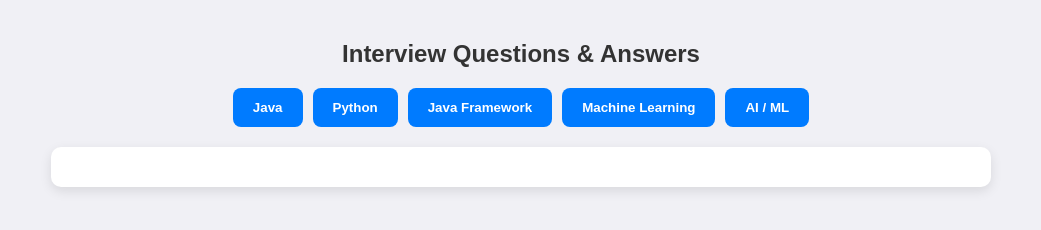
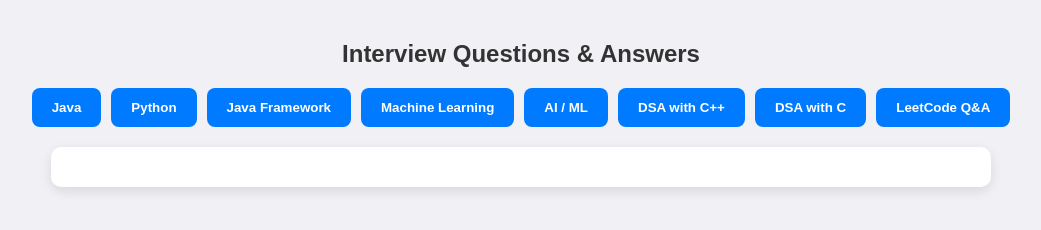
Before and after one commit to 9999-balasu/in, a plain HTML site: page index.html in a window 1280 px wide. Shown: the whole page, without its empty margins (119-1160 px from the left). Drawn offline with Linux system fonts and the light colour scheme.

Commit message:
Update index.html

```diff
--- a/index.html
+++ b/index.html
@@ -1,5 +1,6 @@
 
-<!DOCTYPE html>
+
+   <!DOCTYPE html>
 <html lang="en">
 <head>
   <meta charset="UTF-8" />
@@ -81,13 +82,21 @@
     <button onclick="showQA('javafw')">Java Framework</button>
     <button onclick="showQA('ml')">Machine Learning</button>
     <button onclick="showQA('ai')">AI / ML</button>
+    <button onclick="showQA('dsa_cpp')">DSA with C++</button>
+    <button onclick="showQA('dsa_c')">DSA with C</button>
+    <button onclick="showQA('leet')">LeetCode Q&A</button>
   </div>
 
   <div class="qa-container" id="qaContainer"></div>
 
   <script>
     const data = {
-      java: [
+
+
+
+
+
+       java: [
         ["What is Java?", "Java is a high-level, object‑oriented programming language."],
         ["Define JVM.", "Java Virtual Machine – runs Java bytecode."],
         ["Define JRE.", "Java Runtime Environment – includes JVM and libraries."],
@@ -119,8 +128,7 @@
         ["What is memory leak in Java?", "Unused objects not collected by GC."],
         ["What are annotations?", "Metadata for classes, methods, fields."]
       ],
-      python: [
-        ["What is Python?", "High-level, interpreted, dynamically typed language."],
+      python: [["What is Python?", "High-level, interpreted, dynamically typed language."],
         ["Define PEP 8.", "Style guide for Python code."],
         ["What are Python data types?", "int, float, str, list, tuple, set, dict."],
         ["Explain list vs tuple.", "List mutable; tuple immutable."],
@@ -244,231 +252,125 @@
         ["What is knowledge graph?", "Graph structure representing entities & relations."],
         ["Explain swarm intelligence.", "Collective behavior for problem-solving."],
         ["What is fuzzy logic?", "Logic allowing degrees of truth."]
-      ]
-    };
-
-    function showQA(topic) {
-      const container = document.getElementById('qaContainer');
-      container.innerHTML = '';
-      data[topic].forEach(([q, a], i) => {
-        const item = document.createElement('div');
-        item.className = 'qa-item';
-        item.innerHTML = `<div class="question">${i+1}. ${q}</div><div class="answer">${a}</div>`;
-        container.appendChild(item);
-      });
-      container.scrollIntoView({ behavior: 'smooth' });
-    }
-  </script>
-</body>
-</html>
+      ],
 
 
 
 
+       dsa_cpp: [
+        ["What is an array?", "A collection of elements accessed by index."],
+        ["What is a linked list?", "Nodes where each contains data and next pointer."],
+        ["What is a stack?", "LIFO data structure supporting push/pop."],
+        ["What is a queue?", "FIFO structure supporting enqueue/dequeue."],
+        ["Define binary tree.", "Tree where each node has ≤ 2 children."],
+        ["What is a binary search tree?", "Left < root < right in tree nodes."],
+        ["Explain in-order traversal.", "Visit left, root, right recursively."],
+        ["Explain pre-order traversal.", "Visit root, left, then right."],
+        ["Explain post-order traversal.", "Visit left, right, then root."],
+        ["What is BFS?", "Level-order traversal using a queue."],
+        ["What is DFS?", "Depth-first traversal using stack or recursion."],
+        ["What is a hash table?", "Key-value store using hashing."],
+        ["What is collision resolution?", "Handling hash function collisions."],
+        ["Define dynamic programming.", "Optimizing by memoizing subproblems."],
+        ["Explain memoization.", "Top-down cache of computed results."],
+        ["What is tabulation?", "Bottom-up DP built in table form."],
+        ["What is time complexity?", "Measure of algorithm runtime vs input size."],
+        ["What is space complexity?", "Memory used by an algorithm."],
+        ["Define recursion.", "Function calling itself until base case."],
+        ["What is tail recursion?", "Recursive call is last operation."],
+        ["Explain big O notation.", "Upper bound of algorithm complexity."],
+        ["What is quicksort?", "Divide-and-conquer sort using pivot."],
+        ["What is merge sort?", "Divide-and-conquer sort using merging."],
+        ["What is bubble sort?", "Simple pairwise comparison sort."],
+        ["Explain binary search.", "Search in sorted array by splitting half."],
+        ["What is stack overflow?", "Too many nested function calls."],
+        ["What is a graph?", "Nodes connected by edges."],
+        ["Define directed graph.", "Edges have directions."],
+        ["Define undirected graph.", "Edges are bidirectional."],
+        ["What is Dijkstra's algorithm?", "Shortest path for weighted graphs."]
+      ],
+
+      dsa_c: [
+        ["What is pointer?", "Variable holding memory address."],
+        ["Define array in C.", "Fixed-size sequential elements of same type."],
+        ["What is struct?", "Composite user-defined data type."],
+        ["What is linked list in C?", "Nodes with data and next pointer."],
+        ["Explain malloc() vs calloc().", "calloc zeros memory; malloc doesn't."],
+        ["What is free()?", "Releases allocated memory back to system."],
+        ["Define stack data structure.", "LIFO using pointer or array."],
+        ["Define queue data structure.", "FIFO using pointers or array."],
+        ["What is binary tree?", "Tree with ≤ 2 children per node."],
+        ["What is DFS in graphs?", "Depth-first search using recursion or stack."],
+        ["What is BFS in graphs?", "Level-order traversal with queue."],
+        ["Explain recursion in C.", "Function calls itself until base case."],
+        ["What is linked list deletion?", "Adjust pointers to skip node then free."],
+        ["What is binary search?", "Search by halving sorted array."],
+        ["Define quicksort.", "In-place divide-and-conquer sort."],
+        ["Define merge sort.", "Divide-and-conquer sort using merge."],
+        ["What is bubble sort?", "Repeatedly swap adjacent elements."],
+        ["Explain selection sort.", "Select min and place at start iteratively."],
+        ["What is insertion sort?", "Insert each element into sorted part."],
+        ["What is hash table in C?", "Array with hashed keys to indexes."],
+        ["Define dynamic programming.", "Optimization by storing subproblem results."],
+        ["What is stack overflow?", "Excessive recursion or large arrays on stack."],
+        ["What is linked list reversal?", "Reverse pointers of linked list."],
+        ["What is circular queue?", "Queue where end wraps to front."],
+        ["Define graph adjacency matrix.", "2D array of edges between vertices."],
+        ["Define graph adjacency list.", "List of neighbor nodes for each vertex."],
+        ["What is a tree traversal?", "Visit all nodes systematically."],
+        ["What is prime sieve?", "Efficiently finding primes using sieve method."],
+        ["Define implement factorial.", "Recursive or iterative multiplication down to 1."],
+        ["Explain tail recursion in C.", "Recursive call is final operation."]
+      ],
+
+      leet: [
+        ["Two-sum: What is it?", "Find two nums summing to target in array."],
+        ["Reverse string?", "Swap start/end chars until center."],
+        ["Valid parentheses?", "Use stack to validate bracket pairs."],
+        ["Merge two sorted lists?", "Iteratively compare heads to merge."],
+        ["Binary tree inorder?", "L‑root‑R traversal recursively."],
+        ["Symmetric tree?", "Check mirror of left and right subtrees."],
+        ["Max depth of tree?", "Compute depth recursively from root."],
+        ["Path sum?", "Check if any root-to-leaf sums to target."],
+        ["Climb stairs?", "DP: ways to climb by 1 or 2 steps."],
+        ["Best time to buy/sell?", "Kadane’s algorithm on price diffs."],
+        ["Linked list cycle?", "Detect via Floyd’s Tortoise & Hare."],
+        ["Remove duplicates (sorted)?", "Two pointers to skip duplicates."],
+        ["Merge intervals?", "Sort and merge overlapping."],
+        ["Minimum path sum (grid)?", "DP find min-cost path from top-left."],
+        ["Validate BST?", "Use min/max bounds recursively."],
+        ["Top K frequent elements?", "Use heap or bucket sort."],
+        ["Product of array except self?", "Prefix/suffix product arrays."],
+        ["Search in rotated sorted array?", "Modified binary search."],
+        ["Number of islands?", "DFS/BFS to count 2D grid islands."],
+        ["Longest common prefix?", "Compare chars across strings."],
+        ["Word search (matrix)?", "Backtracking in 2D grid."],
+        ["Unique paths?", "DP combinatorial count."],
+        ["Subsets?", "Backtracking to generate all subsets."],
+        ["Combination sum?", "Backtracking to find sums to target."],
+        ["Palindrome pair?", "Use Trie or hash to check reversals."],
+        ["LRU Cache?", "Use hashmap + doubly‑linked list."],
+        ["Serialize/Deserialize tree?", "Use BFS string representation."],
+        ["Word ladder?", "BFS shortest transformation in dict."],
+        ["Minimum window substring?", "Sliding‑window two‑pointer."],
+        ["Decode ways?", "DP on string digits decoding."]
+      ]
+    };
 
 
 
-
-<!--<!DOCTYPE html>
-<html lang="en">
-<head>
-  <meta charset="UTF-8" />
-  <meta name="viewport" content="width=device-width, initial-scale=1.0"/>
-  <title>Interview Q&A</title>
-  <style>
-    body {
-      font-family: Arial, sans-serif;
-      margin: 0;
-      padding: 20px;
-      background: #f9f9f9;
-    }
-
-    h2 {
-      text-align: center;
-      color: #333;
-    }
-
-    .button-group {
-      display: flex;
-      flex-wrap: wrap;
-      justify-content: center;
-      gap: 10px;
-      margin-bottom: 20px;
-    }
-
-    button {
-      padding: 12px 20px;
-      font-weight: bold;
-      border: none;
-      background: #007bff;
-      color: white;
-      border-radius: 8px;
-      cursor: pointer;
-      transition: 0.3s;
-    }
-
-    button:hover {
-      background: #0056b3;
-    }
-
-    .qa-container {
-      max-width: 800px;
-      margin: auto;
-      background: white;
-      padding: 20px;
-      border-radius: 10px;
-      box-shadow: 0 4px 10px rgba(0, 0, 0, 0.1);
-    }
-
-    .question {
-      font-weight: bold;
-      color: #1a73e8;
-      margin-top: 15px;
-    }
-
-    .answer {
-      margin-left: 15px;
-      margin-bottom: 10px;
-    }
-
-    @media (max-width: 600px) {
-      button {
-        flex: 1 1 100%;
-        font-size: 16px;
-      }
-
-      .qa-container {
-        padding: 15px;
-      }
-
-      .question {
-        font-size: 16px;
-      }
-
-      .answer {
-        font-size: 15px;
-      }
-    }
-  </style>
-</head>
-<body>
-
-  <h2>Interview Questions & Answers</h2>
-
-  <div class="button-group">
-    <button onclick="showQA('java')">Java</button>
-    <button onclick="showQA('python')">Python</button>
-    <button onclick="showQA('javafw')">Java Framework</button>
-    <button onclick="showQA('ml')">Machine Learning</button>
-    <button onclick="showQA('ai')">AI / ML</button>
-  </div>
-
-  <div class="qa-container" id="qaContainer"></div>
-
-  <script>
-    const data = {
-      java: [
-        ["What is Java?", "Java is a high-level, class-based, object-oriented programming language."],
-        ["What is JVM?", "JVM stands for Java Virtual Machine. It runs Java bytecode."],
-        ["What is Inheritance?", "Inheritance allows one class to inherit fields and methods from another."],
-        ["Difference between JDK and JRE?", "JDK is Java Development Kit; JRE is Java Runtime Environment."],
-        ["What is Polymorphism?", "Polymorphism means many forms — method overloading and overriding."],
-        ["What is Encapsulation?", "Encapsulation is wrapping data and methods together."],
-        ["What are Constructors?", "Constructors are special methods called when an object is created."],
-        ["What is an Interface?", "An interface is a reference type that can contain abstract methods."],
-        ["What is Abstraction?", "Abstraction hides internal details and shows only functionality."],
-        ["What is final keyword?", "It is used to define constants or prevent inheritance/overriding."],
-        ["Difference between ArrayList and LinkedList?", "ArrayList is backed by array, LinkedList by nodes."],
-        ["What is static keyword?", "It means the field or method belongs to the class."],
-        ["Explain Exception Handling.", "Try-catch blocks are used to handle exceptions."],
-        ["What is the difference between == and .equals()?", "== checks reference, .equals() checks value."],
-        ["What is Multithreading?", "Multithreading allows concurrent execution of two or more threads."]
-      ],
-      python: [
-        ["What is Python?", "Python is a high-level, interpreted, dynamically typed language."],
-        ["What is PEP 8?", "PEP 8 is Python's style guide for writing clean code."],
-        ["What are Python Data Types?", "int, float, str, list, tuple, set, dict."],
-        ["What is a list comprehension?", "Short way to create lists using a single line for loop."],
-        ["Difference between list and tuple?", "List is mutable, tuple is immutable."],
-        ["What is a dictionary?", "A collection of key-value pairs."],
-        ["What is a lambda function?", "Anonymous function written with the lambda keyword."],
-        ["What is *args and **kwargs?", "*args = variable arguments, **kwargs = keyword args."],
-        ["What is a module?", "A file containing Python definitions and code."],
-        ["What is inheritance in Python?", "One class can inherit methods and attributes from another."],
-        ["What is an exception?", "An error that occurs during program execution."],
-        ["What is a decorator?", "A function that modifies another function."],
-        ["What is the use of 'with'?", "Used for managing resources like files."],
-        ["Difference between 'is' and '==''?", "'is' checks identity, '==' checks equality."],
-        ["What is NumPy?", "A Python library for numerical operations."]
-      ],
-      javafw: [
-        ["What is Spring Framework?", "Spring is a powerful Java application framework."],
-        ["What is Spring Boot?", "Spring Boot makes it easy to create stand-alone Spring apps."],
-        ["What is Dependency Injection?", "It allows injecting objects into a class."],
-        ["What is Hibernate?", "An ORM tool for mapping Java objects to DB tables."],
-        ["What is @Autowired?", "Used to auto-inject beans in Spring."],
-        ["What is Controller in Spring MVC?", "Handles web requests and returns views."],
-        ["What is JPA?", "Java Persistence API used for ORM in Java."],
-        ["What is a Bean?", "Object managed by the Spring container."],
-        ["Difference between GET and POST?", "GET fetches data, POST submits data."],
-        ["What is REST API?", "API that follows REST principles."],
-        ["What is @RestController?", "Combines @Controller and @ResponseBody."],
-        ["What is AOP?", "Aspect-Oriented Programming separates cross-cutting concerns."],
-        ["What is @Transactional?", "Used for managing database transactions."],
-        ["How to handle exceptions in Spring?", "Using @ControllerAdvice and @ExceptionHandler."],
-        ["What is application.properties?", "Used to configure Spring Boot applications."]
-      ],
-      ml: [
-        ["What is Machine Learning?", "ML is a field that gives machines the ability to learn from data."],
-        ["Types of ML?", "Supervised, Unsupervised, Reinforcement Learning."],
-        ["What is Overfitting?", "Model fits training data too well and performs poorly on new data."],
-        ["What is Underfitting?", "Model is too simple and misses patterns in data."],
-        ["What is a feature?", "An individual measurable property of the data."],
-        ["What is training data?", "Data used to train the ML model."],
-        ["What is testing data?", "Data used to test model accuracy."],
-        ["What is cross-validation?", "Technique to test model performance with different data splits."],
-        ["What is a confusion matrix?", "A table to evaluate classification models."],
-        ["What is precision and recall?", "Precision: TP / (TP+FP), Recall: TP / (TP+FN)."],
-        ["What is accuracy?", "Correct predictions / Total predictions."],
-        ["What is bias?", "Error from simplifying assumptions in the model."],
-        ["What is variance?", "Model’s sensitivity to small fluctuations in the training set."],
-        ["What is gradient descent?", "Optimization algorithm for minimizing loss function."],
-        ["What is a decision tree?", "A flowchart-like model used for decision making."]
-      ],
-      ai: [
-        ["What is Artificial Intelligence?", "AI is the simulation of human intelligence by machines."],
-        ["Difference between AI and ML?", "ML is a subset of AI focused on learning from data."],
-        ["What is NLP?", "Natural Language Processing allows computers to understand language."],
-        ["What is Deep Learning?", "Subset of ML using neural networks with many layers."],
-        ["What is a neural network?", "A system of algorithms modeled after the human brain."],
-        ["What is reinforcement learning?", "Learning by trial and error using rewards."],
-        ["What is computer vision?", "Enabling machines to interpret visual data."],
-        ["What is supervised learning?", "Learning from labeled data."],
-        ["What is unsupervised learning?", "Learning from unlabeled data."],
-        ["What is a chatbot?", "AI that can simulate conversation with users."],
-        ["What is Turing Test?", "A test to determine if a machine shows human-like intelligence."],
-        ["What is GAN?", "Generative Adversarial Network: generates realistic data."],
-        ["What is TensorFlow?", "An open-source deep learning framework by Google."],
-        ["What is model accuracy?", "Measure of how well model predictions match actual outcomes."],
-        ["What is AI ethics?", "Moral considerations in developing AI systems."]
-      ]
-    };
-
     function showQA(topic) {
-      const container = document.getElementById('qaContainer');
-      container.innerHTML = '';
-      const qaList = data[topic];
-      qaList.forEach(([q, a], index) => {
-        const qElem = document.createElement('div');
-        qElem.className = 'question';
-        qElem.textContent = `${index + 1}. ${q}`;
-        const aElem = document.createElement('div');
-        aElem.className = 'answer';
-        aElem.textContent = a;
-        container.appendChild(qElem);
-        container.appendChild(aElem);
+      const c = document.getElementById('qaContainer');
+      c.innerHTML = '';
+      data[topic].forEach(([q, a], i) => {
+        const div = document.createElement('div');
+        div.className = 'qa-item';
+        div.innerHTML = `<div class="question">${i+1}. ${q}</div><div class="answer">${a}</div>`;
+        c.appendChild(div);
       });
+      c.scrollIntoView({ behavior: 'smooth' });
     }
   </script>
+
 </body>
-</html>-->
+</html>
```
